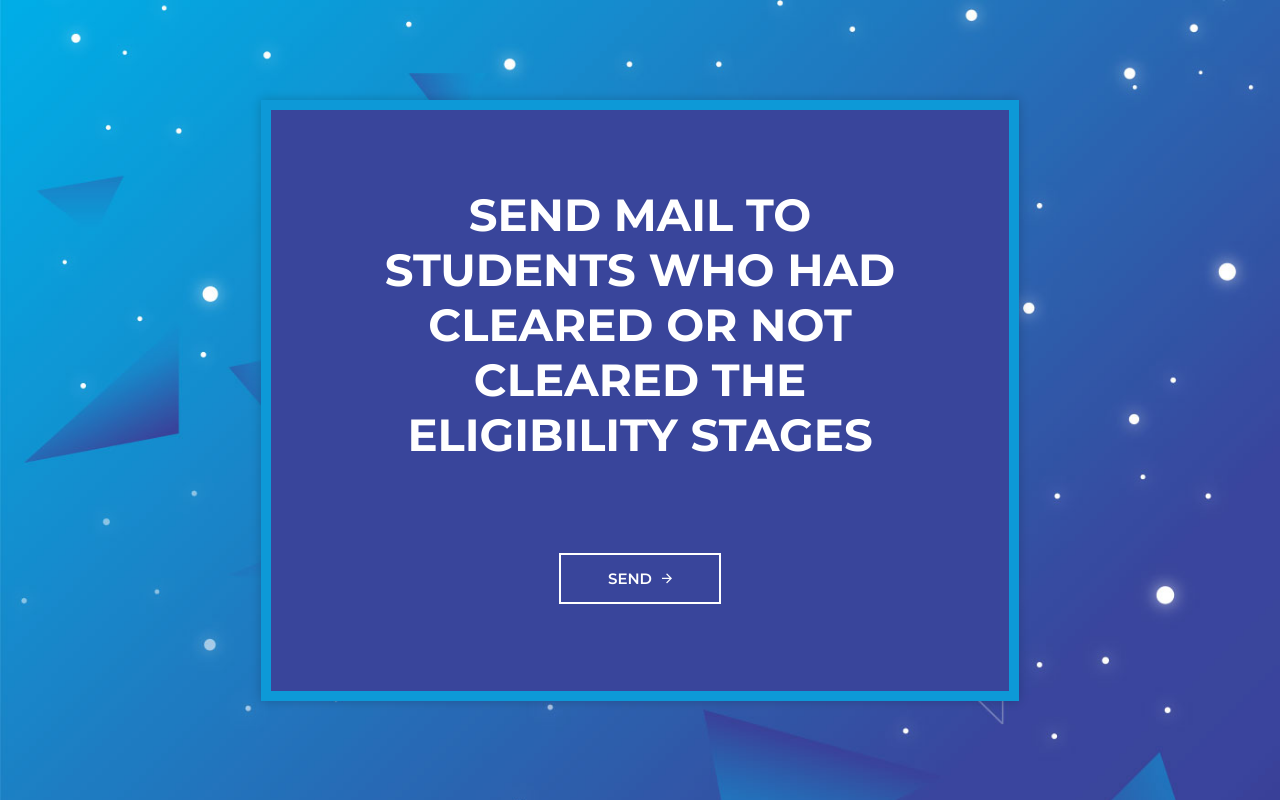
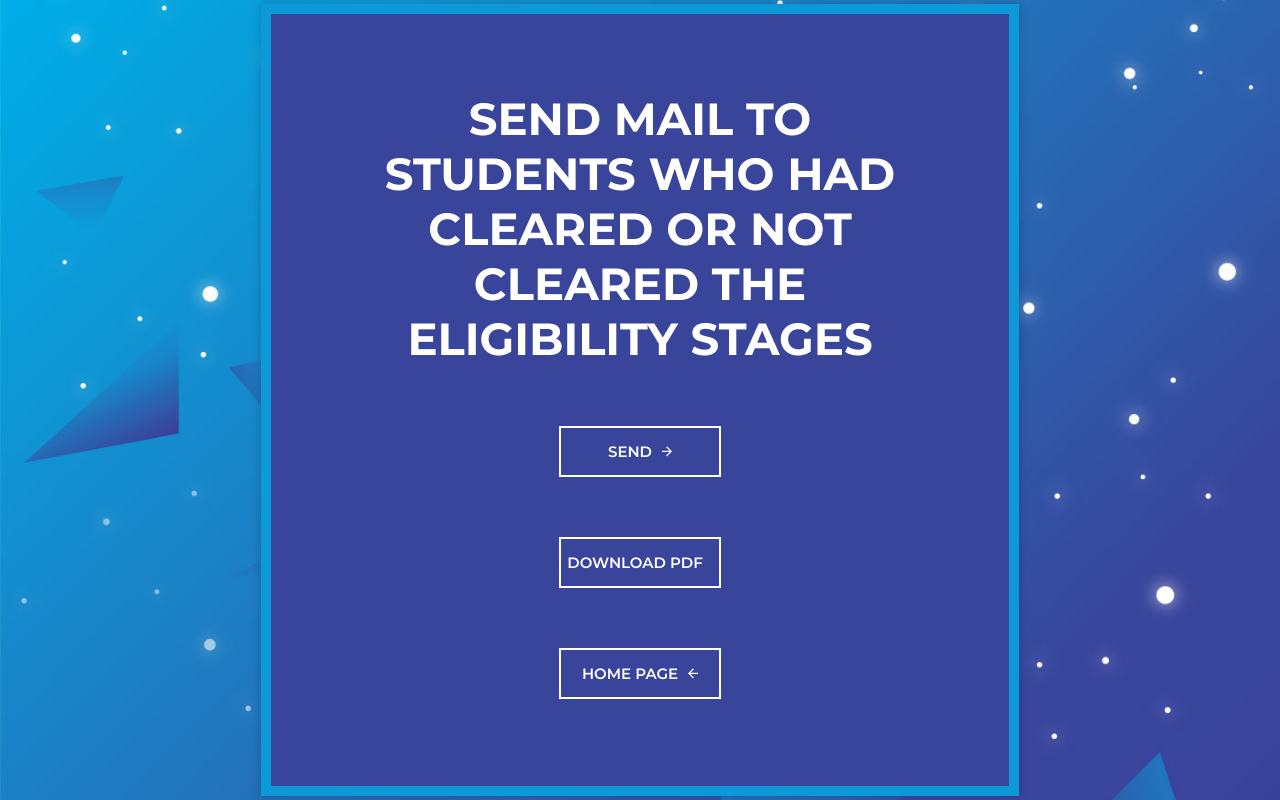
Before and after one commit to Pratik180198/eligibility_module, a FastAPI app: page /upload_email in a window 1280 px wide. Run offline with FastAPI, Linux system fonts and the light colour scheme.

Commit message:
pdf module added

```diff
--- a/main.py
+++ b/main.py
@@ -1,7 +1,7 @@
 import smtplib
 import pandas as pd
 from dotenv import load_dotenv
-from fastapi import FastAPI, Depends, status, HTTPException, Request, File, UploadFile
+from fastapi import FastAPI, Depends, status, HTTPException, Request, File, UploadFile, Response
 from fastapi.responses import HTMLResponse
 from fastapi.staticfiles import StaticFiles
 from fastapi.templating import Jinja2Templates
@@ -10,6 +10,7 @@ import models
 import os
 from database import engine, get_db
 from schemas import UserDetails, StageOne, StageTwo, StageThree, StageFour
+from fpdf import FPDF
 
 load_dotenv()
 
@@ -37,11 +38,13 @@ def handle_csv(request: Request, csvfile: UploadFile = File(...), db: Session =
     try:
         df = pd.read_csv(csvfile.file)
         header_list = ['id', 'full_name', 'email_id', 'graduation_completed', 'stream', 'cgpa', 'entrance_exam_score']
-        flag = False
+        flag = None
         for column in df.columns:
             for header_column in header_list:
                 if header_column == column:
                     flag = True
+                else:
+                    flag = False
 
         if not flag:
             return templates.TemplateResponse("success.html", {"request": request, "details": "Invalid CSV File"})
@@ -283,3 +286,48 @@ def send_mail(request: Request, db: Session = Depends(get_db)):
         # return error_code, error_message
         return templates.TemplateResponse("success.html", {"request": request,
                                                            "details": f"Error Occurred - {error_code}:{error_message}"})
+
+
+@app.post('/pdf')
+def generate_pdf(db: Session = Depends(get_db)):
+    details = db.query(models.StageFourTable).all()
+    pdf = FPDF()
+    pdf.add_page()
+
+    page_width = pdf.w - 2 * pdf.l_margin
+
+    pdf.set_font('Times', 'B', 22)
+    pdf.cell(page_width, 0.0, 'Eligibility Report', align='C')
+    pdf.ln(10)
+
+    pdf.set_font('Arial', '', 12)
+
+    pdf.ln(1)
+
+    th = pdf.font_size
+
+    pdf.cell(35, th, "Full Name", border=1, align='C')
+    pdf.cell(55, th, "Email ID", border=1, align='C')
+    pdf.cell(30, th, "Graduation", border=1, align='C')
+    pdf.cell(25, th, "Stream", border=1, align='C')
+    pdf.cell(15, th, "CGPA", border=1, align='C')
+    pdf.cell(35, th, "Entrance Marks", border=1, align='C')
+
+    pdf.ln(5)
+
+    for row in details:
+        pdf.set_font('Arial', '', 10)
+        pdf.cell(35, th, row.full_name, border=1)
+        pdf.cell(55, th, row.email_id, border=1)
+        pdf.cell(30, th, row.graduation_completed, border=1, align='C')
+        pdf.cell(25, th, row.stream, border=1, align='C')
+        pdf.cell(15, th, str(row.cgpa), border=1, align='C')
+        pdf.cell(35, th, str(row.entrance_exam_score), border=1, align='C')
+        pdf.ln(th)
+
+    pdf.ln(10)
+    pdf.set_font('Times', '', 10.0)
+    pdf.cell(page_width, 0.0, '- end of report -', align='C')
+
+    return Response(pdf.output(dest='S').encode('latin-1'), media_type='application.pdf',
+                    headers={'Content-Disposition': 'attachment; filename=Eligibility.pdf'})
--- a/templates/add_details.html
+++ b/templates/add_details.html
@@ -13,6 +13,7 @@
 </head>
 
 <body>
+
     <div class="wrapper">
         <div class="inner">
             <form method="post" action="/details_added" enctype="multipart/form-data">
--- a/templates/index.html
+++ b/templates/index.html
@@ -51,7 +51,7 @@
                         <p class="text-white-75 mb-5">Admin will follow particular stages for students eligibility by
                             checking each stages manually and passing the information further whether the student is
                             eligible or not by sending an e-mail.</p>
-                        <a class="btn btn-primary btn-xl" href="#about">Start Stages</a>
+                        <a class="btn btn-primary btn-xl" href="/stage_one">Start - Stages</a>
                     </div>
                 </div>
             </div>
--- a/templates/success.html
+++ b/templates/success.html
@@ -17,6 +17,8 @@
     <form method="post" enctype="multipart/form-data">
         <h3>{{ details }}</h3>
 
+        <button formmethod="get" formaction="/index">Home Page <i class="zmdi zmdi-arrow-left"></i> </button>
+
     </form>
             </div>
 </div>
--- a/templates/upload_email.html
+++ b/templates/upload_email.html
@@ -15,10 +15,12 @@
     <div class="wrapper">
         <div class="inner">
 
-            <form method="post" action="/send_email" enctype="multipart/form-data">
+            <form method="post" enctype="multipart/form-data">
                 <h3> Send Mail to students who had cleared or not cleared the Eligibility Stages </h3>
-                <br>
-                <button>Send <i class="zmdi zmdi-arrow-right"></i> </button>
+
+                <button formaction="/send_email">Send <i class="zmdi zmdi-arrow-right"></i> </button>
+                <button formaction="/pdf">Download PDF<i class="zmdi zmdi"></i> </button>
+                <button formmethod="get" formaction="/index">Home Page <i class="zmdi zmdi-arrow-left"></i> </button>
 
             </form>
         </div>
```
